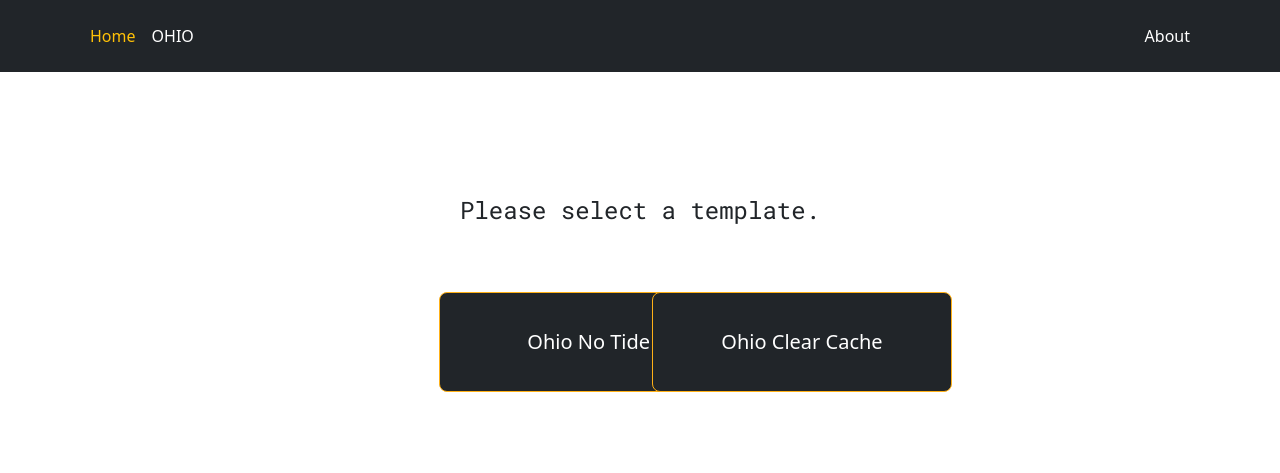
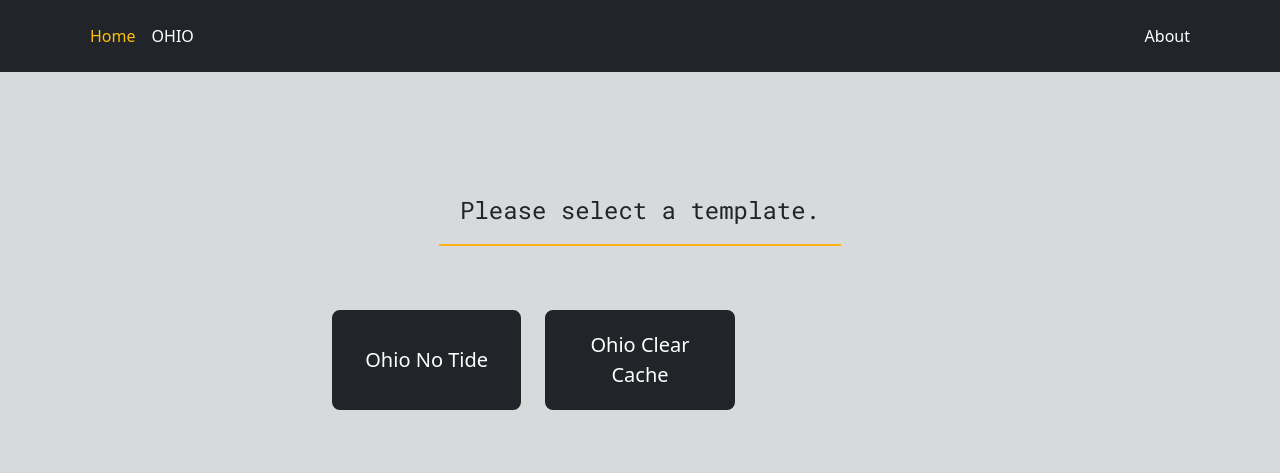
Before and after one commit to ash-eff/email-tool-2.0, a Django app: page /project-landing-page/ohio/ in a window 1280 px wide. Shown: the top 473 px of the page. Run offline with Django 4.2, Linux system fonts and the light colour scheme; data comes from the database, SQL or seed files in the repository; both versions use the stored data as it was after the commit; parts of the project's set-up code (start-up, migrations or seed data) failed here and were passed over; some libraries are stand-ins or nearby versions.

Commit message:
Add Styling to landing page

```diff
--- a/static/css/styles.css
+++ b/static/css/styles.css
@@ -38,28 +38,24 @@
     justify-content: center;
     align-items: center;
     background-color: #212529;
-    border-color: #ffb117;
-    color: #ffffff;
-    transition: background-color 0.3s ease-in-out;
+    border-color: #212529;
+    transition: background-color border-color 0.3s ease-in-out;
 }
 
 .custom-button:hover {
-    background-color: #343a40;
+    background-color: #383f45;
+    border-color: #ffb117;
+    transition: background-color border-color 0.3s ease-in-out;
 }
 
 .button-grid {
     margin-top: 120px;
 }
 
-.pop-in-button {
-    animation: pop-in 0.5s ease-in-out;
-    opacity: 1;
-}
-
 @keyframes pop-in {
     0% {
         transform: scale(0.90);
-        opacity: 0;
+        opacity: 1;
     }
     100% {
         transform: scale(1);
@@ -84,10 +80,8 @@
 
 .form-nice-font {
     font-family: 'Roboto Mono', monospace;
-    font-size: .9rem;
+    font-size: .8rem;
 }
-
-
 
 .form-control {
     width: 100%;
@@ -100,3 +94,29 @@
     max-width: 100%;
     margin: 0 auto;
 }
+
+.centered-item {
+    text-align: center;
+    margin-top: auto;
+    margin-bottom: auto;
+  }
+
+  .custom-background {
+    background-color: #D8D9DB;
+    border-radius: 10px;
+    border-color: #ffb117;
+    border-width: 2px;
+    border-style: solid;
+}
+
+.underline-text-gold {
+    border-bottom: 2px solid #ffb117;
+}
+
+.underline-text-white {
+    border-bottom: 2px solid #ffffff;
+}
+
+body {
+    background-color: #D8D9DB;
+}
--- a/templates/home.html
+++ b/templates/home.html
@@ -6,11 +6,11 @@
 {% endblock header %}
 
 {% block content %}
-<div class="container col-sm-5 bg-dark p-5 border rounded" style="margin-top: 120px; border-radius: 2px;">
+<div class="container col-sm-5 bg-dark p-5 border border-warning border-2 shadow-lg p-5 mb-5 rounded" style="margin-top: 120px; border-radius: 5px;">
     <div class="row justify-content-center">
         <div class="col-md-8">
             <div class="text-center">
-                <p class="nice-font" style="color: white;">Please select your project.</p>
+                <p class="nice-font underline-text-white" style="color: white;">Please select your project.</p>
             </div>
                 <form method="post" class="mt-4">
                     {% csrf_token %}
--- a/templates/project-landing-page.html
+++ b/templates/project-landing-page.html
@@ -8,16 +8,28 @@
 {% block content %}
 <div class="container-fluid" style="margin-top: 120px;">
     <div class="row align-items-center">
-        <div class="text-center">
-            <p class="nice-font">Please select a template.</p>
+        <div class="col-md-4"></div>
+        <div class="col-md-4">
+            <div class="text-center underline-text-gold">
+                <p class="nice-font">Please select a template.</p>
+            </div>
         </div>
+        <div class="col-md-4"></div>
     </div>
-    <div class="row justify-content-center pt-5">
-        {% for template in email_templates %}
-            <div class="col-lg-2 mb-2">
-                <a class="btn btn-primary btn-lg custom-button pop-in-button" href="{% url template.html_page name=selected_project.name %}" role="button">{{template.subject}}</a>
+    <div class="row pt-5">
+        <div class="col-md-3"></div>
+        <div class="col-md-6 mb-5">
+            <div class="row">
+                {% for template in email_templates %}
+                    <div class="col-md-4">
+                        <div class="d-flex justify-content-center">
+                            <a class="btn btn-primary btn-lg custom-button pop-in-button border-2 my-3" href="{% url template.html_page name=selected_project.name %}" role="button">{{ template.subject }}</a>
+                        </div>
+                    </div>
+                {% endfor %}
             </div>
-        {% endfor %}
+        </div>
+        <div class="col-md-3"></div>
     </div>
 </div>
 {% endblock content %}
```
Also changed, not shown: db.sqlite3.
